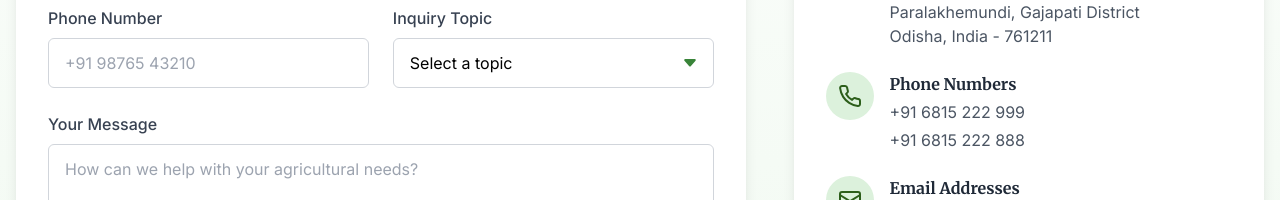
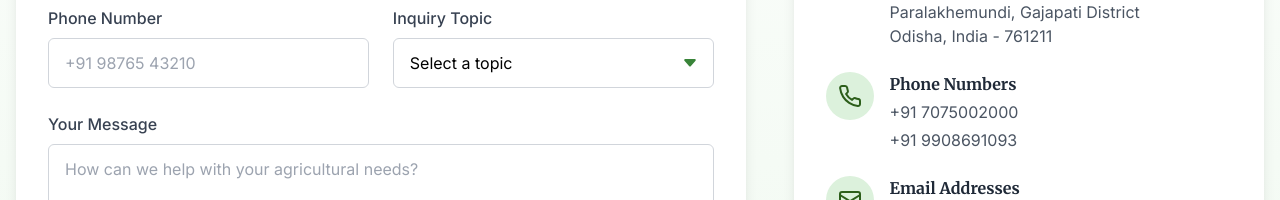
Before and after one commit to 10sandeep/KH-Agriconnects, a React (Vite) app: page / in a window 1280 px wide. Shown: the part 3860-4060 px from the top of the page. Built offline with nearby package versions, Linux system fonts and the light colour scheme.

Commit message:
Update contact numbers in Contact.tsx

```diff
--- a/src/components/Contact.tsx
+++ b/src/components/Contact.tsx
@@ -550,13 +550,13 @@ const Contact: React.FC = () => {
                       className="text-gray-600 mb-1 hover:text-green-700 transition-colors duration-300"
                       whileHover={{ x: 5 }}
                     >
-                      <a href="tel:+916815222999">+91 6815 222 999</a>
+                      <a href="tel:+916815222999">+91 7075002000</a>
                     </motion.p>
                     <motion.p
                       className="text-gray-600 hover:text-green-700 transition-colors duration-300"
                       whileHover={{ x: 5 }}
                     >
-                      <a href="tel:+916815222888">+91 6815 222 888</a>
+                      <a href="tel:+916815222888">+91 9908691093</a>
                     </motion.p>
                   </div>
                 </motion.div>
```
